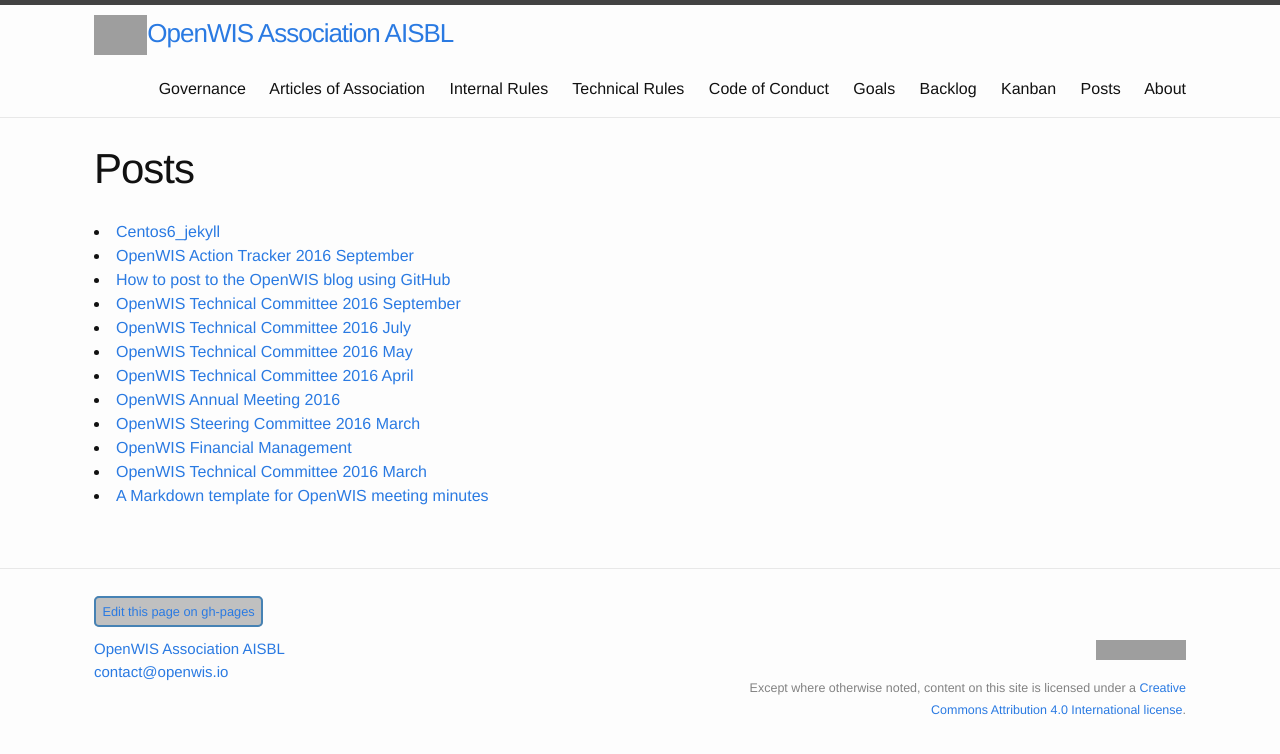
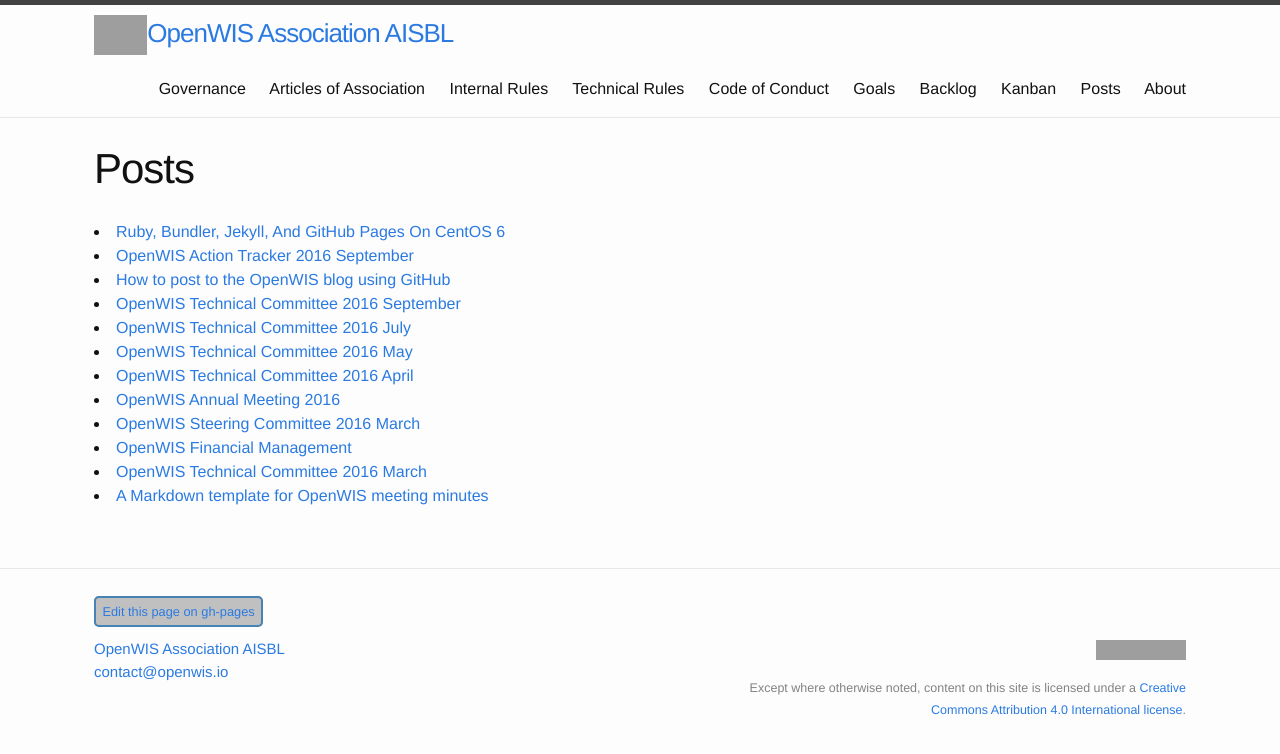
Before and after one commit to OpenWIS/openwis-documentation, a Jekyll site: the page built from posts.md, in a window 1280 px wide. Shown: the top 754 px of the page. Built offline with Jekyll 4.4.1, drawn with Linux system fonts in a browser that asks for light colours; grey boxes are pictures that could not be loaded.

Commit message:
Update 2016-10-03-CentOS6_Jekyll.md

````diff
--- a/_posts/2016-10-03-CentOS6_Jekyll.md
+++ b/_posts/2016-10-03-CentOS6_Jekyll.md
@@ -1,4 +1,7 @@
-yaml --- layout: page title: Jekyll On CentOS 6 ---
+---
+layout: page
+title: Ruby, Bundler, Jekyll, And GitHub Pages On CentOS 6
+---
 
 1. yum -y install libxslt-devel libyaml-devel \
 	libxml2-devel gdbm-devel libffi-devel \
@@ -38,15 +41,15 @@
 will fail and "/usr/local/bin/gem install jekyll" will fail.
 
 To resolve this you will need to run:
-
-!/bin/bash
+```
+#!/bin/bash
 while (true)
 do
   find /usr/local/lib/ruby -type d -exec chmod go+rx {} \;
   find /usr/local/lib/ruby -type f -exec chmod go+r {} \;
   echo cycling....
 done
-
+```
 With script in place you can now run "/usr/local/bin/gem install bundler" and allow the permissions to script to cycle.
 
 FURTHER Still!!!  RubyGems and Bundler will fail whenever a GEM attempts to Compile and Install BINARIES!
````
